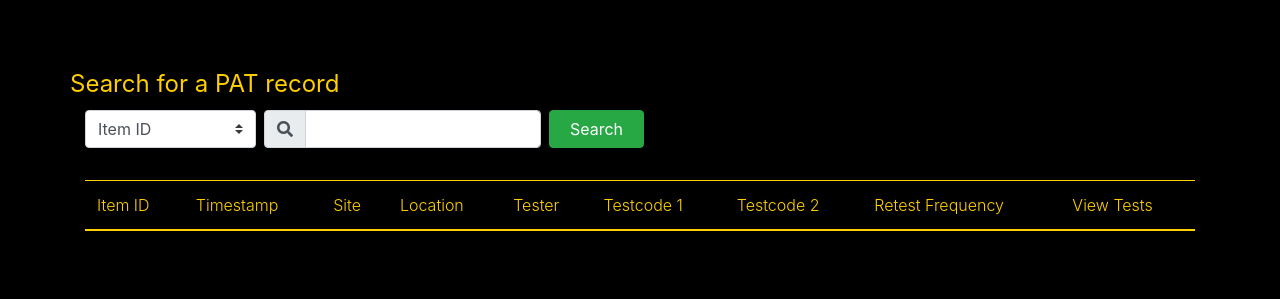
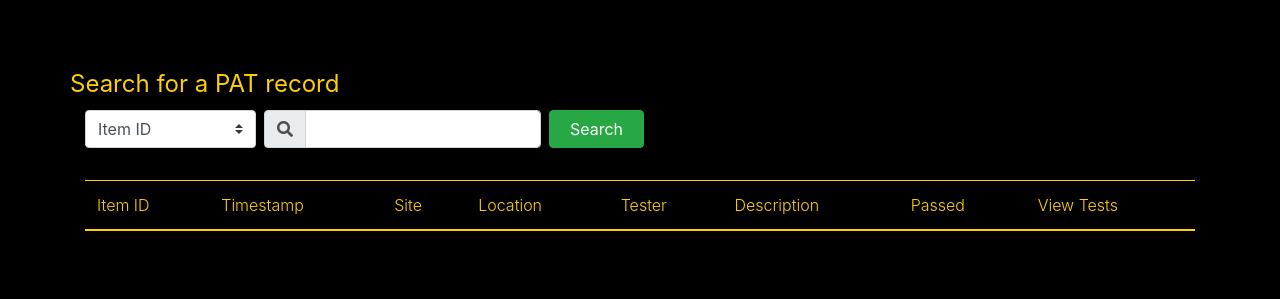
Before and after one commit to backstage-technical-services/asset-database, a Django app: page / in a window 1280 px wide. Shown: the part 165-464 px from the top of the page. Run offline with Django 3.2, Linux system fonts and the light colour scheme; lists and menus that the app fills with data are empty; some libraries are stand-ins or nearby versions.

Commit message:
change columns + highlight failures
Signed-off-by: Ben754444 <ben@benja.eu.org>

```diff
--- a/bts_asset_db/templates/bts_asset_db/partials/record/partial_records_body.html
+++ b/bts_asset_db/templates/bts_asset_db/partials/record/partial_records_body.html
@@ -1,13 +1,12 @@
 {% for record in records %}
-    <tr>
+    <tr class="{% if record.passed == False %}bg-danger{% endif %}">
         <td>{{ record.item.asset_id }}</td>
         <td>{{ record.timestamp }}</td>
         <td class="d-none d-md-table-cell">{{ record.site }}</td>
         <td class="d-none d-md-table-cell">{{ record.location }}</td>
         <td>{{ record.tester }}</td>
-        <td class="d-none d-md-table-cell">{{ record.testcode_1 }}</td>
-        <td class="d-none d-md-table-cell">{{ record.testcode_2 }}</td>
-        <td class="d-none d-lg-table-cell">{{ record.retest_freq_months }}</td>
+        <td class="d-none d-md-table-cell">{{ record.item_description }}</td>
+        <td class="d-none d-md-table-cell text-center">{% if record.passed %}Yes{% else %}No{% endif %}</td>
         <td class="align-middle text-center">
             <a class="btn btn-info"
                data-toggle="modal"
--- a/bts_asset_db/templates/bts_asset_db/partials/record/tests_table.html
+++ b/bts_asset_db/templates/bts_asset_db/partials/record/tests_table.html
@@ -9,6 +9,8 @@
                 <th>Model</th>
                 <th>Description</th>
                 <th>Notes</th>
+                <th>Code 1</th>
+                <th>Code 2</th>
             </tr>
         </thead>
         <tbody>
@@ -18,6 +20,8 @@
                 <td>{{ record.item_model }}</td>
                 <td>{{ record.item_description }}</td>
                 <td>{{ record.item_notes }}</td>
+                <td>{{ record.testcode_1 }}</td>
+                <td>{{ record.testcode_2 }}</td>
             </tr>
             <tr>
                 {% for test in record.pattest_set.all %}
@@ -26,17 +30,17 @@
             </tr>
             <tr>
                 {% for test in record.pattest_set.all %}
-                    <td>{{ test.test_parameter_1|preftranslate:test.test_type|index:0 }}{{ test.test_parameter_1 }}</td>
+                    <td class="{% if test.passed == False %}bg-danger{% endif %}">{{ test.test_parameter_1|preftranslate:test.test_type|index:0 }}{{ test.test_parameter_1 }}</td>
                 {% endfor %}
             </tr>
             <tr>
                 {% for test in record.pattest_set.all %}
-                    <td>{{ test.test_parameter_2|preftranslate:test.test_type|index:1 }}{{ test.test_parameter_2 }}</td>
+                    <td class="{% if test.passed == False %}bg-danger{% endif %}">{{ test.test_parameter_2|preftranslate:test.test_type|index:1 }}{{ test.test_parameter_2 }}</td>
                 {% endfor %}
             </tr>
             <tr>
                 {% for test in record.pattest_set.all %}
-                    <td>{{ test.test_parameter_3|preftranslate:test.test_type|index:2 }}{{ test.test_parameter_3 }}</td>
+                    <td class="{% if test.passed == False %}bg-danger{% endif %}">{{ test.test_parameter_3|preftranslate:test.test_type|index:2 }}{{ test.test_parameter_3 }}</td>
                 {% endfor %}
             </tr>
         </tbody>
--- a/bts_asset_db/templates/bts_asset_db/record.html
+++ b/bts_asset_db/templates/bts_asset_db/record.html
@@ -74,9 +74,8 @@
                     <th class="d-none d-md-table-cell">Site</th>
                     <th class="d-none d-md-table-cell">Location</th>
                     <th>Tester</th>
-                    <th class="d-none d-md-table-cell">Testcode 1</th>
-                    <th class="d-none d-md-table-cell">Testcode 2</th>
-                    <th class="d-none d-lg-table-cell">Retest Frequency</th>
+                    <th class="d-none d-md-table-cell">Description</th>
+                    <th class="d-none d-md-table-cell">Passed</th>
                     <th>View Tests</th>
                 </tr>
             </thead>
--- a/bts_asset_db/views.py
+++ b/bts_asset_db/views.py
@@ -77,10 +77,15 @@ def get_records(request):
         else:
             records = Record.objects.none()
 
+        records = records.prefetch_related('pattest_set')
         records_paginator = Paginator(records, per_page)
         records = records_paginator.get_page(page)
         tests = Paginator([list(x.pattest_set.all()) for x in records], per_page).get_page(page)
         data = dict()
+
+        for record in records:
+            record.passed = all(test.passed for test in record.pattest_set.all() if test.passed is not None)
+
 
         data['page'] = page
         data['records_rendered'] = render_to_string('bts_asset_db/partials/record/partial_records_body.html',
```
Also changed, not shown: bts_asset_db/models.py (+13 -0 lines).
